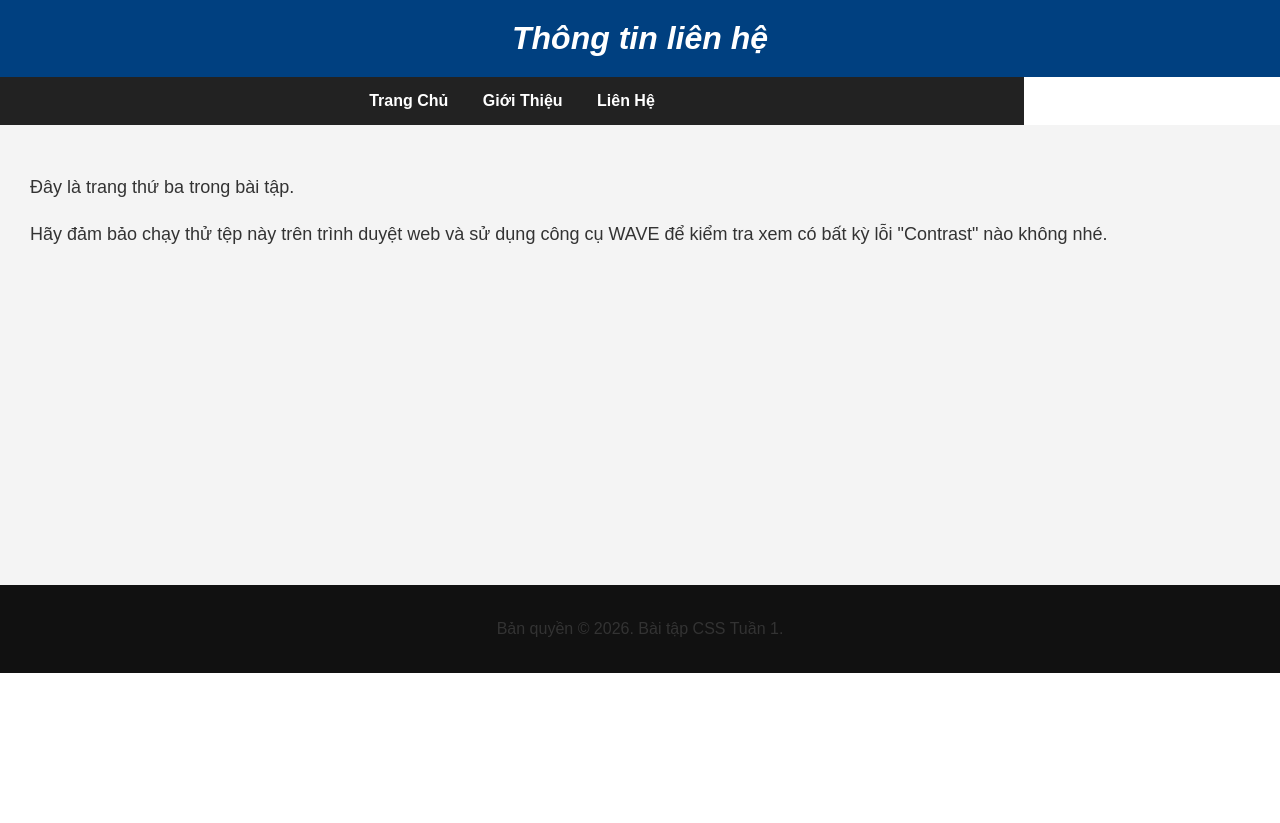
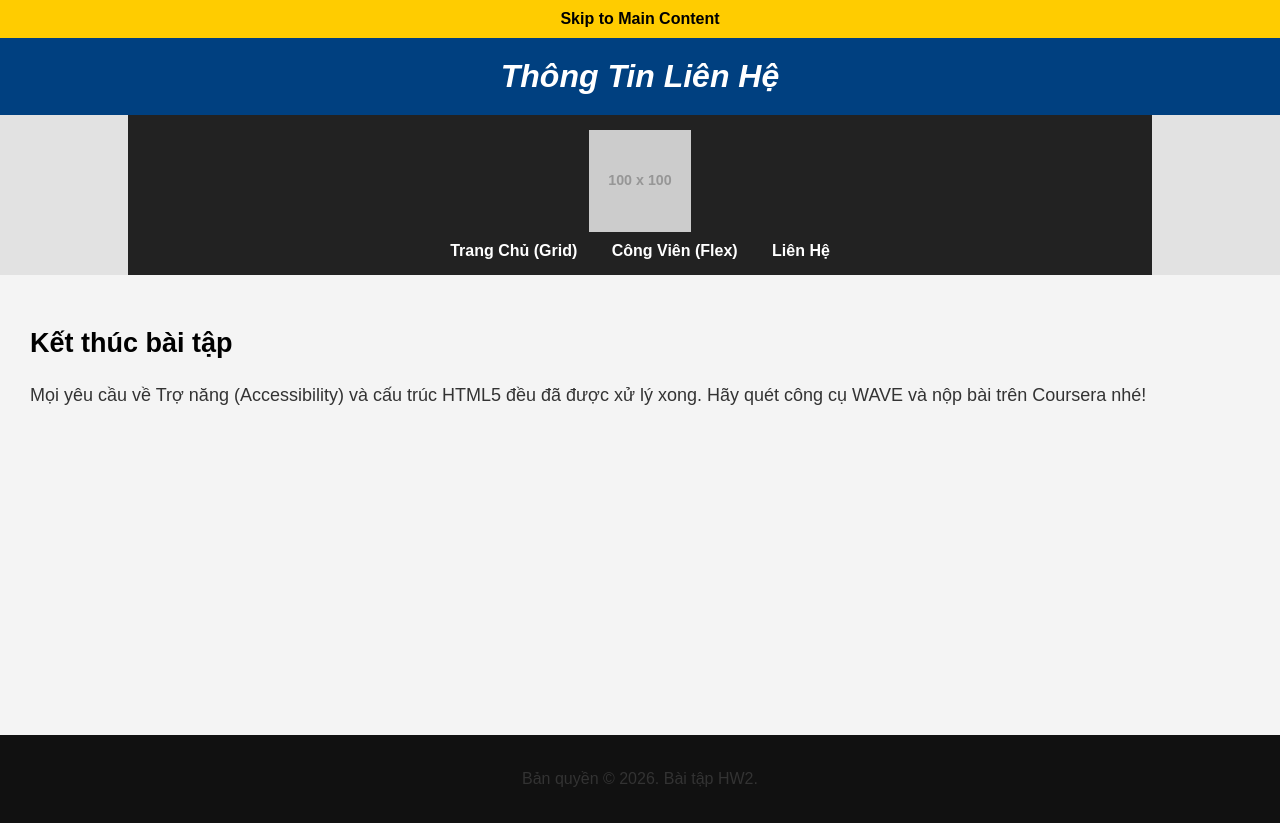
Before and after one commit to hung371/index.html, a plain HTML site: page page3.html in a window 1280 px wide. Before the commit the page ends 800 px from the top, so only its background shows below. Drawn offline with Linux system fonts and the light colour scheme; placeholder pictures from the web are drawn by us.

Commit message:
Update page title and content for HW2

```diff
--- a/page3.html
+++ b/page3.html
@@ -1,37 +1,36 @@
 <!DOCTYPE html>
 <html lang="vi">
-
 <head>
     <meta charset="UTF-8">
     <meta name="viewport" content="width=device-width, initial-scale=1.0">
-    <title>Liên Hệ - HW1</title>
+    <title>Liên Hệ - HW2</title>
     <link rel="stylesheet" href="style.css">
 </head>
-
 <body>
+    <a href="#main-content">Skip to Main Content</a>
 
     <header>
-        <h1>Thông tin liên hệ</h1>
+        <h1>Thông Tin Liên Hệ</h1>
     </header>
 
-    <nav>
-        <ul>
-            <li><a href="index.html">Trang Chủ</a></li>
-            <li><a href="page2.html">Giới Thiệu</a></li>
-            <li><a href="page3.html">Liên Hệ</a></li>
-        </ul>
-    </nav>
+    <div style="text-align: center; background-color: #e2e2e2;">
+        <nav>
+            <img src="https://via.placeholder.com/100/ffffff/000000?text=Logo" alt="Logo trang web">
+            <ul>
+                <li><a href="index.html">Trang Chủ (Grid)</a></li>
+                <li><a href="page2.html">Công Viên (Flex)</a></li>
+                <li><a href="page3.html">Liên Hệ</a></li>
+            </ul>
+        </nav>
+    </div>
 
-    <main>
-        <p>Đây là trang thứ ba trong bài tập.</p>
-        <p>Hãy đảm bảo chạy thử tệp này trên trình duyệt web và sử dụng công cụ WAVE để kiểm tra xem có bất kỳ lỗi
-            "Contrast" nào không nhé.</p>
+    <main id="main-content">
+        <h2>Kết thúc bài tập</h2>
+        <p>Mọi yêu cầu về Trợ năng (Accessibility) và cấu trúc HTML5 đều đã được xử lý xong. Hãy quét công cụ WAVE và nộp bài trên Coursera nhé!</p>
     </main>
 
     <footer>
-        <p>Bản quyền © 2026. Bài tập CSS Tuần 1.</p>
+        <p>Bản quyền © 2026. Bài tập HW2.</p>
     </footer>
-
 </body>
-
 </html>
```
